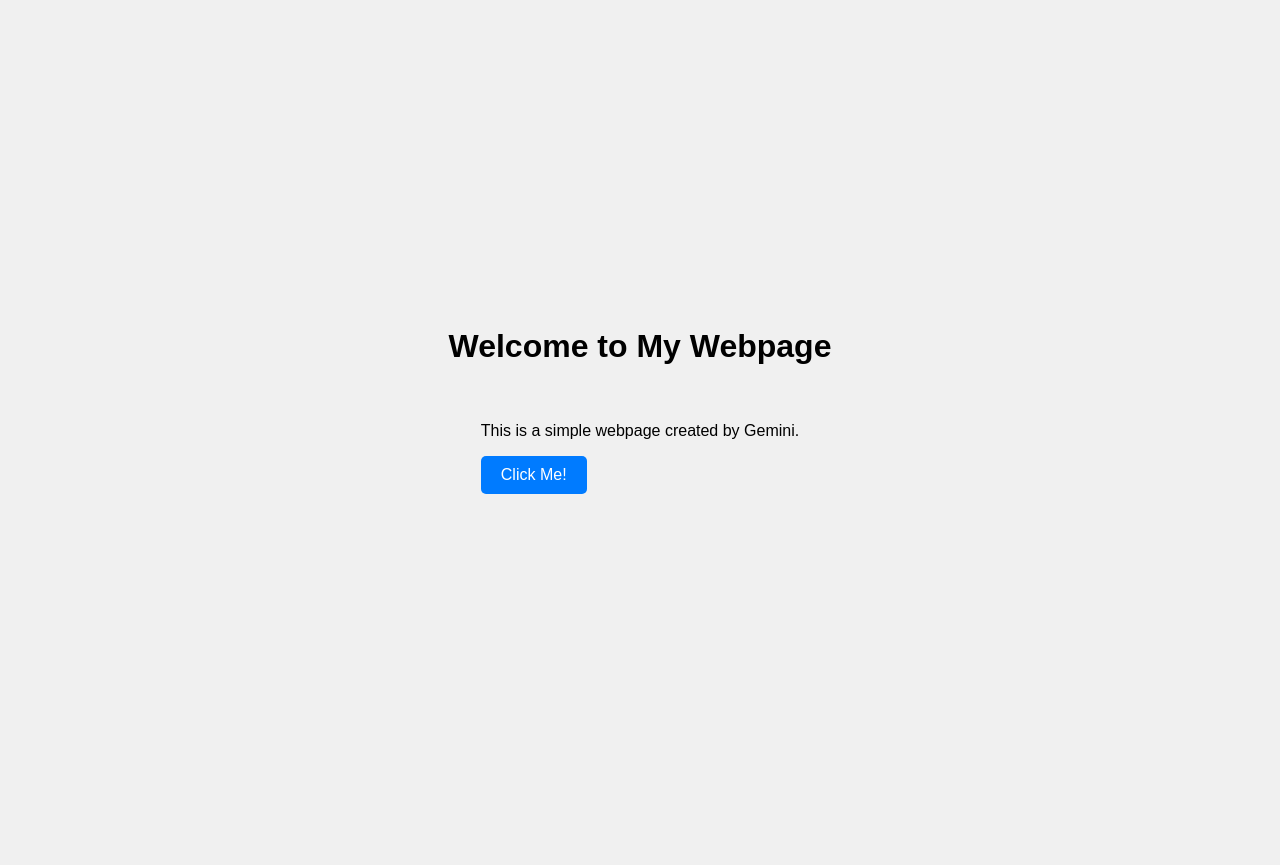
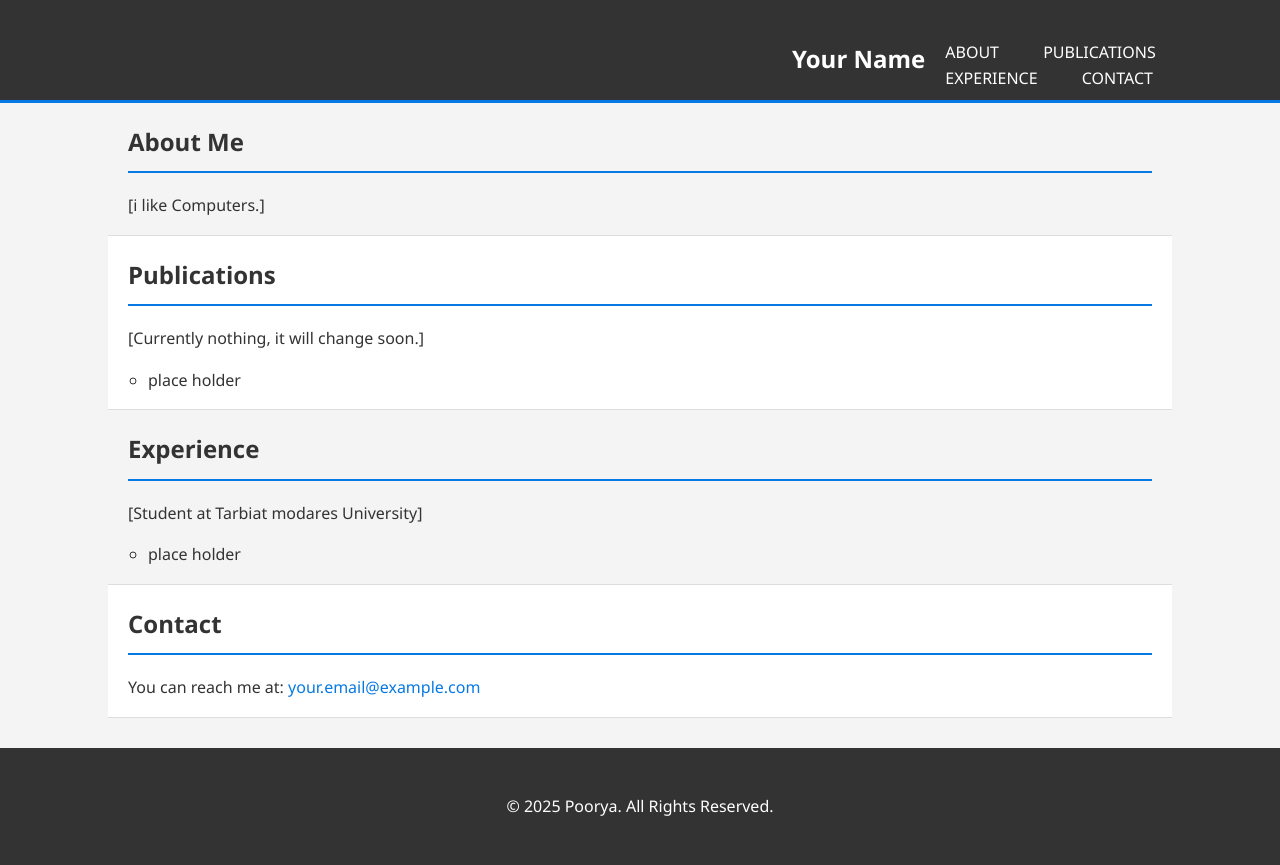
Before and after one commit to pooryas98/pooryas98.github.io, a plain HTML site: page index.html in a window 1280 px wide. Before the commit the page ends 800 px from the top, so only its background shows below. Drawn offline with Linux system fonts and the light colour scheme.

Commit message:
Revamp webpage structure and styling; add navigation and content sections

```diff
--- a/index.html
+++ b/index.html
@@ -3,17 +3,62 @@
 <head>
     <meta charset="UTF-8">
     <meta name="viewport" content="width=device-width, initial-scale=1.0">
-    <title>My Awesome Webpage</title>
+    <title>Poorya </title>
     <link rel="stylesheet" href="style.css">
 </head>
 <body>
     <header>
-        <h1>Welcome to My Webpage</h1>
+        <nav>
+            <div class="container">
+                <h1>Your Name</h1>
+                <ul>
+                    <li><a href="#about">About</a></li>
+                    <li><a href="#publications">Publications</a></li>
+                    <li><a href="#experience">Experience</a></li>
+                    <li><a href="#contact">Contact</a></li>
+                </ul>
+            </div>
+        </nav>
     </header>
+
     <main>
-        <p>This is a simple webpage created by Gemini.</p>
-        <button id="colorButton">Click Me!</button>
+        <section id="about" class="container">
+            <h2>About Me</h2>
+            <p>
+                [i like Computers.]
+            </p>
+        </section>
+
+        <section id="publications" class="container">
+            <h2>Publications</h2>
+            <p>[Currently nothing, it will change soon.]</p>
+            <ul>
+                <li>place holder</li>
+            </ul>
+        </section>
+
+        <section id="experience" class="container">
+            <h2>Experience</h2>
+            <p>[Student at Tarbiat modares University]</p>
+            <ul>
+                <li>place holder</li>
+            </ul>
+        </section>
+
+        <section id="contact" class="container">
+            <h2>Contact</h2>
+            <p>
+                You can reach me at: <a href="mailto:your.email@example.com">your.email@example.com</a>
+            </p>
+        </section>
     </main>
+
+    <footer>
+        <div class="container">
+            <p>&copy; 2025 Poorya. All Rights Reserved.</p>
+        </div>
+    </footer>
+
     <script src="script.js"></script>
 </body>
 </html>
--- a/script.js
+++ b/script.js
@@ -1,8 +1,9 @@
-const colorButton = document.getElementById('colorButton');
+document.querySelectorAll('a[href^="#"]').forEach(anchor => {
+    anchor.addEventListener('click', function (e) {
+        e.preventDefault();
 
-const colors = ['#ff0000', '#00ff00', '#0000ff', '#ffff00', '#ff00ff', '#00ffff'];
-
-colorButton.addEventListener('click', () => {
-    const randomColor = colors[Math.floor(Math.random() * colors.length)];
-    document.body.style.backgroundColor = randomColor;
+        document.querySelector(this.getAttribute('href')).scrollIntoView({
+            behavior: 'smooth'
+        });
+    });
 });
--- a/style.css
+++ b/style.css
@@ -1,24 +1,103 @@
+/* General Body Styles */
 body {
-    font-family: sans-serif;
-    display: flex;
-    flex-direction: column;
-    align-items: center;
-    justify-content: center;
-    min-height: 100vh;
+    font-family: 'Segoe UI', Tahoma, Geneva, Verdana, sans-serif;
+    line-height: 1.6;
     margin: 0;
-    background-color: #f0f0f0;
+    color: #333;
+    background-color: #f4f4f4;
 }
 
+.container {
+    width: 80%;
+    margin: auto;
+    overflow: hidden;
+    padding: 0 20px;
+}
+
+/* Header and Navigation */
 header {
+    background: #333;
+    color: #fff;
+    padding-top: 30px;
+    min-height: 70px;
+    border-bottom: #0779e4 3px solid;
+}
+
+header h1 {
+    float: left;
+    margin: 0;
+}
+
+header nav {
+    float: right;
+    margin-top: 10px;
+}
+
+header ul {
+    margin: 0;
+    padding: 0;
+    list-style: none;
+}
+
+header li {
+    display: inline;
+    padding: 0 20px 0 20px;
+}
+
+header a {
+    color: #fff;
+    text-decoration: none;
+    text-transform: uppercase;
+    font-size: 16px;
+}
+
+header a:hover {
+    color: #0779e4;
+    font-weight: bold;
+}
+
+/* Sections */
+section {
+    padding: 40px 0;
+    border-bottom: 1px solid #ddd;
+}
+
+section:nth-child(even) {
+    background-color: #fff;
+}
+
+h2 {
+    color: #333;
+    border-bottom: 2px solid #0779e4;
+    padding-bottom: 10px;
     margin-bottom: 20px;
 }
 
-button {
-    padding: 10px 20px;
-    font-size: 16px;
-    cursor: pointer;
-    border: none;
-    border-radius: 5px;
-    background-color: #007bff;
-    color: white;
+/* Lists */
+ul {
+    list-style: circle;
+    padding-left: 20px;
 }
+
+li {
+    margin-bottom: 10px;
+}
+
+/* Links */
+a {
+    color: #0779e4;
+    text-decoration: none;
+}
+
+a:hover {
+    text-decoration: underline;
+}
+
+/* Footer */
+footer {
+    background: #333;
+    color: #fff;
+    text-align: center;
+    padding: 30px;
+    margin-top: 30px;
+}
```
